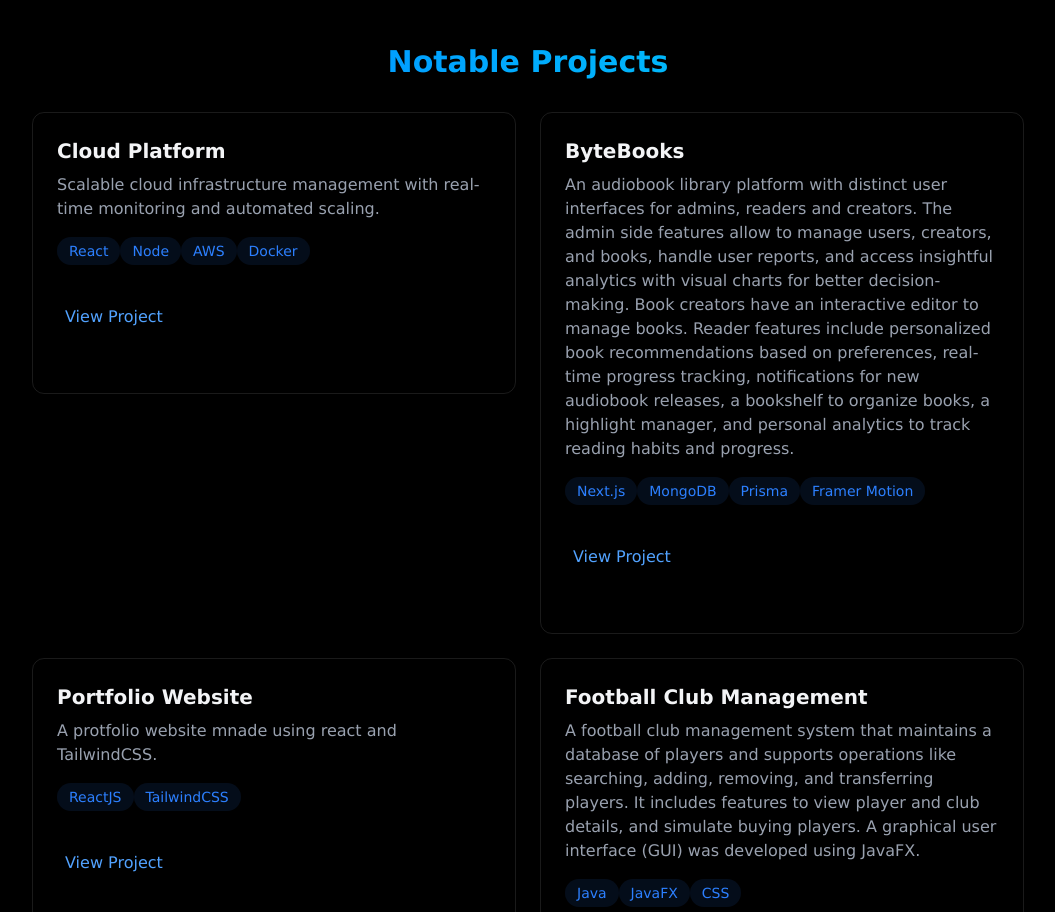
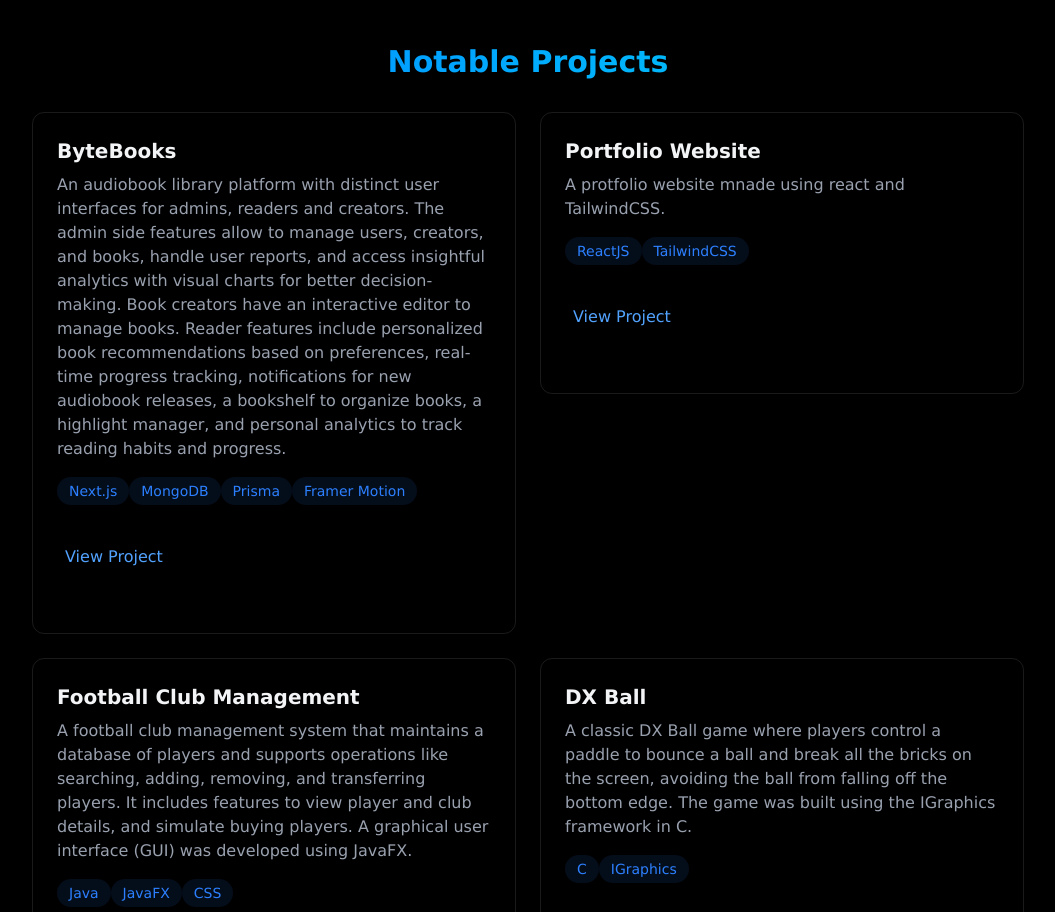
Before and after one commit to shafayat19992403/Portfolio_website, a React (Vite) app: page / in a window 1280 px wide. Shown: the part 2100-3012 px from the top of the page, without its empty margins (112-1167 px from the left). Built offline with nearby package versions, Linux system fonts and the light colour scheme.

Commit message:
removed the dummy project

```diff
--- a/src/components/sections/projects.jsx
+++ b/src/components/sections/projects.jsx
@@ -2,13 +2,6 @@ import { RevealOnScroll } from "./RevealOnScroll";
 
 export const Projects = () => {
   const projects = [
-    {
-      title: "Cloud Platform",
-      description:
-        "Scalable cloud infrastructure management with real-time monitoring and automated scaling.",
-      techStack: ["React", "Node", "AWS", "Docker"],
-      link: "#",
-    },
     {
       title: "ByteBooks",
       description:
```
